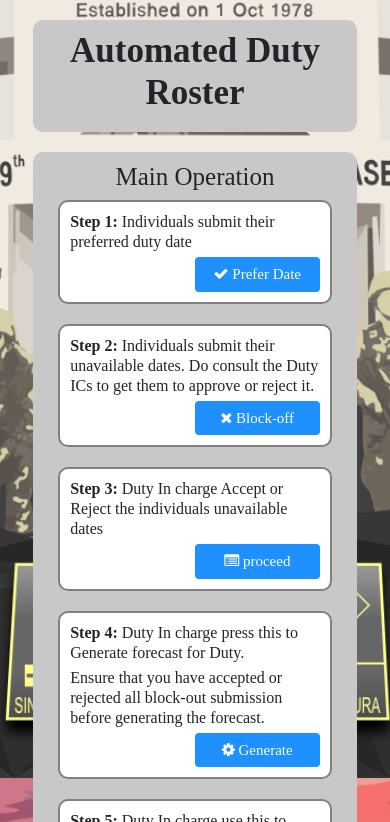
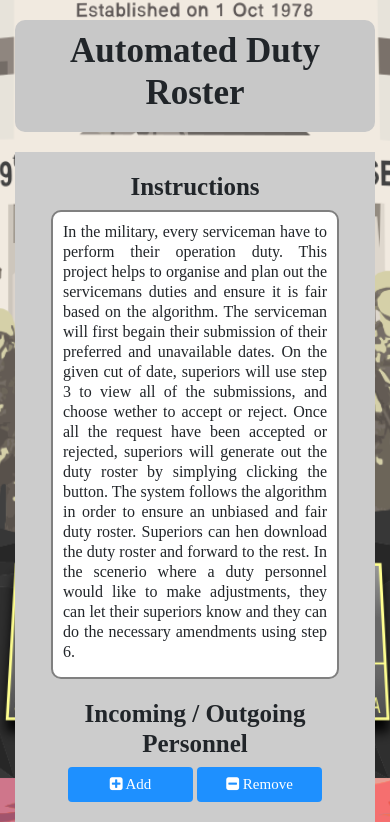
Before and after one commit to KeaganSuah/NS-Project-Automation, a Flask app: page /duty_home in a window 390 px wide. Shown: the part 66-888 px from the top of the page. Run offline with Flask 2, Linux system fonts and the light colour scheme; parts of the project's set-up code (start-up, migrations or seed data) failed here and were passed over; some libraries are stand-ins or nearby versions; grey boxes are pictures that could not be loaded.

Commit message:
Add files via upload

```diff
--- a/Portfolio website/duty_planner_functions.py
+++ b/Portfolio website/duty_planner_functions.py
@@ -186,7 +186,7 @@ def duty_plan_generator(cool_days, cool_days_s, database, sheet_forecast, sheet_
     excuse_duty.clear()
     clearing_dictionary.clear()
     extract_database(database)
-    database.purge()
+    database.truncate()
     duty_points_excel(database, sheet_points)
     block_out_month(block_out_list)
     duty_rouster_generator(10)
--- a/Portfolio website/parade_state_function.py
+++ b/Portfolio website/parade_state_function.py
@@ -19,7 +19,7 @@ display_attendance_sort = dict()
 display_unresponsive_sort = dict()
 display_unresponsive = dict()
 # stores personnel rank for all branches per status
-status_branch = {'Present': {'s1': [], 's2': [], 's3': [], 's4': [], 's5': []}, 'Late': {'s1': [], 's2': [], 's3': [], 's4': [], 's5': []}, 'HLS': {'s1': [], 's2': [], 's3': [], 's4': [], 's5': []}, 'DUTY': {'s1': [], 's2': [], 's3': [], 's4': [], 's5': []}, 'Work From Home': {'s1': [], 's2': [], 's3': [], 's4': [], 's5': []}, 'Outside Stationed': {'s1': [], 's2': [], 's3': [], 's4': [], 's5': []}, 'Attached Out': {'s1': [], 's2': [], 's3': [], 's4': [], 's5': []}, 'On Course': {'s1': [], 's2': [], 's3': [], 's4': [], 's5': []}, 'Day Off': {'s1': [], 's2': [], 's3': [], 's4': [], 's5': []}, 'Local Leave': {'s1': [], 's2': [], 's3': [], 's4': [], 's5': []}, 'Overseas Leave': {'s1': [], 's2': [], 's3': [], 's4': [], 's5': []}, 'Medical Leave': {'s1': [], 's2': [], 's3': [], 's4': [], 's5': []}, 'Medical / Dental appointment': {'s1': [], 's2': [], 's3': [], 's4': [], 's5': []}, 'Report Sick Inside': {'s1': [], 's2': [], 's3': [], 's4': [], 's5': []}, 'Report Sick Outside': {'s1': [], 's2': [], 's3': [], 's4': [], 's5': []}, 'Hospitalised / Sickbay': {'s1': [], 's2': [], 's3': [], 's4': [], 's5': []}, 'AWOL': {'s1': [], 's2': [], 's3': [], 's4': [], 's5': []}, 'OTHERS': {'s1': [], 's2': [], 's3': [], 's4': [], 's5': []}}
+status_branch = {'Present': {'s1': [], 's2': [], 's3': [], 's4': [], 's5': []}, 'Work From Home': {'s1': [], 's2': [], 's3': [], 's4': [], 's5': []}, 'Outside Stationed': {'s1': [], 's2': [], 's3': [], 's4': [], 's5': []}, 'Attached Out': {'s1': [], 's2': [], 's3': [], 's4': [], 's5': []}, 'On Course': {'s1': [], 's2': [], 's3': [], 's4': [], 's5': []}, 'Day Off': {'s1': [], 's2': [], 's3': [], 's4': [], 's5': []}, 'Local Leave': {'s1': [], 's2': [], 's3': [], 's4': [], 's5': []}, 'Overseas Leave': {'s1': [], 's2': [], 's3': [], 's4': [], 's5': []}, 'Medical Leave': {'s1': [], 's2': [], 's3': [], 's4': [], 's5': []}, 'Medical / Dental appointment': {'s1': [], 's2': [], 's3': [], 's4': [], 's5': []}, 'Report Sick Inside': {'s1': [], 's2': [], 's3': [], 's4': [], 's5': []}, 'Report Sick Outside': {'s1': [], 's2': [], 's3': [], 's4': [], 's5': []}, 'Hospitalised / Sickbay': {'s1': [], 's2': [], 's3': [], 's4': [], 's5': []}, 'AWOL': {'s1': [], 's2': [], 's3': [], 's4': [], 's5': []}, 'OTHERS': {'s1': [], 's2': [], 's3': [], 's4': [], 's5': []}}
 
 
 # list of different branches for generating Summary for Excel
@@ -54,7 +54,7 @@ branches_string = ['s1', 's2', 's3', 's4', 's5']
 dropdown_branch = {'s1': 's1 branch', 's2': 's2 branch', 's3': 's3 branch', 's4': 's4 branch', 's5': 's5 branch'}
 
 # types of status and ranking
-status = ["Present", "Late", "HLS", "DUTY", "Work From Home", "Outside Stationed", "Attached Out",
+status = ["Present", "Work From Home", "Outside Stationed", "Attached Out",
           "On Course", "Day Off", "Local Leave",
           "Overseas Leave", "Medical Leave", "Medical / Dental appointment",
           "Report Sick Inside", "Report Sick Outside",
--- a/Portfolio website/website/template/attendance.html
+++ b/Portfolio website/website/template/attendance.html
@@ -112,16 +112,20 @@ body {
     <Select id="am_{{ branch_string }}" name="am_{{ branch_string }}" class="form-control">
      <option>* Required *</option>
         {%for state in status%}
+        {%if state != 'Present'%}
    <option value='{{ state }}'>{{ state }}</option>
+        {%endif%}
         {%endfor%}
 </Select>
     <br>
 <!--input for PM Status-->
     <label for="pm_{{ branch_string }}">Select your PM Status </label>
     <Select id="pm_{{ branch_string }}" name="pm_{{ branch_string }}" class="form-control">
-     <option>Choose your option, if necessary</option>
+     <option>* Required *</option>
         {%for state in status%}
+        {%if state != 'Present'%}
    <option value='{{ state }}'>{{ state }}</option>
+        {%endif%}
         {%endfor%}
 </Select>
 </div>
--- a/Portfolio website/website/template/duty_main.html
+++ b/Portfolio website/website/template/duty_main.html
@@ -35,7 +35,7 @@ body {
    text-align: right;
 }
 .boxedbackground {
-  width: 90%;
+  width: 100%;
   border-radius: 10px;
   background-color: rgb(200,200,200);
   background-repeat: no-repeat;
@@ -47,8 +47,29 @@ body {
 }
 p {
     margin-bottom: 5px;
-    text-align: left;
+    text-align: justify;
       }
+aside {
+  float: left;
+  width: 30%;
+  height: 750px;
+  background: #ccc;
+  padding: 20px;
+}
+
+article {
+  float: right;
+  padding: 20px;
+  width: 70%;
+  background-image: url("https://www.solidbackgrounds.com/images/2560x1440/2560x1440-light-gray-solid-color-background.jpg");
+  height: 750px;
+}
+@media (max-width: 600px) {
+  aside, article {
+    width: 100%;
+    height: auto;
+  }
+}
 </style>
 <form method="post">
 <br>
@@ -56,51 +77,47 @@ p {
 <h1 align="center" style=font-size:35px><b>Automated Duty Roster</b></h1>
 </div>
 <br>
-<div class="boxedbackground">
+<aside>
+<h3 align="center" style=font-size:25px><b>Instructions</b></h3>
+<div class="boxed">
+    <p>In the military, every serviceman have to perform their operation duty. This project helps to organise and plan out the servicemans duties and ensure it is fair based on the algorithm. The serviceman will first begain their submission of their preferred and unavailable dates. On the given cut of date, superiors will use step 3 to view all of the submissions, and choose wether to accept or reject. Once all the request have been accepted or rejected, superiors will generate out the duty roster by simplying clicking the button. The system follows the algorithm in order to ensure an unbiased and fair duty roster. Superiors can hen download the duty roster and forward to the rest. In the scenerio where a duty personnel would like to make adjustments, they can let their superiors know and they can do the necessary amendments using step 6.</p>
+</div>
+<br>
+<h3 align="center" style=font-size:25px><b>Incoming / Outgoing Personnel</b></h3>
+<div align="center">
+<button class="btn" name="duty_main" value="add"><i class="fa fa-plus-square"></i> Add</button>
+<button class="btn" name="duty_main" value="remove"><i class="fa fa-minus-square"></i> Remove</button>
+</div>
+</aside>
+<article>
 <h2 align="center" style=font-size:25px>Main Operation</h2>
 <div class="boxed">
-<p><b>Step 1: </b>Individuals submit their preferred duty date</p>
+<p><b>Step 1: </b>Duty Personnel submit their preferred duty date</p>
 <button class="btn" name="duty_main" value="available"><i class="fa fa-check"></i> Prefer Date</button>
 </div>
 <br>
 <div class="boxed">
-<p><b>Step 2: </b>Individuals submit their unavailable dates. Do consult the Duty ICs to get them to approve or reject it.</p>
+<p><b>Step 2: </b>Duty Personnel submit their unavailable dates</p>
 <button class="btn" name="duty_main" value="unavailable"><i class="fa fa-times"></i> Block-off</button>
 </div>
 <br>
 <div class="boxed">
-<p><b>Step 3: </b>Duty In charge Accept or Reject the individuals unavailable dates</p>
+<p><b>Step 3: </b>Superiors Accept or Reject the individuals unavailable dates</p>
 <button class="btn" name="duty_main" value="submission"><i class="fa fa-list-alt"></i> proceed</button>
 </div><br>
 <div class="boxed">
-<p><b>Step 4: </b>Duty In charge press this to Generate forecast for Duty.</p><p> Ensure that you have accepted or rejected all block-out submission before generating the forecast. </p>
+<p><b>Step 4: </b>Superiors press this to Generate the Duty Roster.</p><p> Superiors have to accepted or rejected all submission before generating the roster. </p>
 <button class="btn" name="duty_main" value="generate" onclick="clicked(event)"><i class="fa fa-cog"></i> Generate</button>
 </div><br>
 <div class="boxed">
-<p><b>Step 5: </b>Duty In charge use this to make Amendments to Forecast Duty Roster.</p>
-<button class="btn" name="duty_main" value="amendment_forecast"><i class="fa fa-exchange"></i> Update</button>
+<p><b>Step 5: </b>Once generated, superiors download the duty roster and forward it to the duty personnel</p>
+<button class="btn" name="duty_main" value="download"><i class="fa fa-download"></i> Download</button>
 </div><br>
 <div class="boxed">
-<p><b>Step 6: </b>Download the duty forecast Excel List</p>
-<button class="btn" name="duty_main" value="download"><i class="fa fa-download"></i> Download</button>
+<p><b>Step 6: </b>Any amendments made between duty personnel, for example exchange of duties, can be done by superiors</p>
+<button class="btn" name="duty_main" value="amendment_forecast"><i class="fa fa-exchange"></i> Update</button>
 </div>
-</div>
-<br>
-<div class="boxedbackground">
-<h3 align="center" style=font-size:25px>Insert/Remove Duty Personnel</h3>
-<div class="boxed">
-<p>Add new personnel into Duty Orderly Clerk or Duty Orderly Officer</p>
-<button class="btn" name="duty_main" value="add"><i class="fa fa-plus-square"></i> Add</button>
-</div><br>
-<div class="boxed">
-<p>Remove personnel into Duty Orderly Clerk or Duty Orderly Officer</p>
-<button class="btn" name="duty_main" value="remove"><i class="fa fa-minus-square"></i> Remove</button>
-</div><br>
-<div class="boxed">
-<p>Amend personnel into Duty Orderly Clerk or Duty Orderly Officer</p>
-<button class="btn" name="duty_main" value="amend"><i class="fa fa-pencil-square-o"></i> Amend</button>
-</div><br>
-</div>
+</article>
 <br>
 <br>
 </form>
--- a/Portfolio website/website/views.py
+++ b/Portfolio website/website/views.py
@@ -5,7 +5,7 @@ from parade_state_function import submit, insert, delete_by_name, search, displa
     recorded_absences, new_time_submission, remove_submission, \
     ranking, branches_string, dropdown_branch, generate_branch_not_submitted, branches_uncompleted
 from excel_formating import save_file, transfer_attendance_excel, transfer_summary_excel, insert_new_personnel, \
-    type_xl_ps, type_xl_summary, amended_particulars_excel,\
+    type_xl_ps, type_xl_summary,\
     clear_excel_range, tracking_delete
 from duty_planner_functions import DO_db, DO_FORECAST, duty_insert,\
     excel_to_dictionary, generate_names_list, requested_blockout_do, accepted_blockout, \
@@ -69,32 +69,6 @@ def removing_data():
                 else:
                     flash("Personnel does not exist in the database.", category='error')
     return render_template("remove_database.html", user=current_user, branches_string=branches_string,
-                           zip=zip, branches_list=branches_list,
-                           dropdown_branch=dropdown_branch)
-
-
-@views.route('/database/amend', methods=["GET", "POST"])
-def amending_data():
-    # current login user only can amend personnel to the branch that is authorized for them
-    name_in_branch_generator('name')
-    if request.method == 'POST':
-        # input for the branch selected
-        chosen_branch = str(request.form['amending_branch'])
-        for branch_string, branch_sheet in zip(branches_string, type_xl_ps):
-            if chosen_branch == branch_string:
-                # input for old name, new rank and new name
-                rank = str(request.form['rank']).lower()
-                name = str(request.form['name' + branch_string]).lower()
-                amended_name = str(request.form['name']).lower()
-                # if rank and old name is not filled, output an error
-                if rank == 'choose your option' or name == 'choose your option':
-                    flash("Please fill in all the necessary details.", category='error')
-                else:
-                    amended_particulars_excel(branch_sheet, name, rank, amended_name)
-                    save_file()
-                    flash("Personnel particulars has been updated.", category='success')
-                    return redirect(url_for('views.amending_data'))
-    return render_template("amend_database.html", user=current_user, ranking=ranking, branches_string=branches_string,
                            zip=zip, branches_list=branches_list,
                            dropdown_branch=dropdown_branch)
 
@@ -166,7 +140,7 @@ def attendance():
                     name = str(request.form['name' + branch_string])
                     am = str(request.form['am_' + branch_string])
                     pm = str(request.form['pm_' + branch_string])
-                    if name == '* Required *' or am == '* Required *':
+                    if name == '* Required *' or am == '* Required *' or pm == '* Required *':
                         flash("Please fill in the required fields", category='error')
                     else:
                         if date != '' and int(date.replace('-', '')) < int(current_date):
@@ -174,7 +148,8 @@ def attendance():
                         else:
                             # submit the inputs into the dictionary, recorded absences or recorded absences for long period
                             multiple_branch_reasons(date, name, am, pm)
-                            return render_template('thank_you.html', user=current_user)
+                            flash('Thank you '+str(name).upper()+' for submitting your status.', category='success')
+                            return redirect(url_for('views.index'))
     return render_template('attendance.html', user=current_user, status=status, branches_list=branches_list,
                            branches_string=branches_string, dropdown_branch=dropdown_branch, zip=zip, displaying_date=displaying_date)
 
@@ -296,7 +271,7 @@ def duty_submission():
                 else:
                     requested_blockout_do[blockout_do][str(blockout_reason)] = unavailable_dates
             flash("Your submission was successful, Please consult the Duty Manager to accept your request.", category='success')
-            return redirect(url_for('views.duty_viewing'))
+            return redirect(url_for('views.duty_home'))
     return render_template("duty_submission.html", user=current_user, name_list_do=name_list_do, unavailable_list=unavailable_list)
 
 
@@ -312,7 +287,7 @@ def duty_submission_available():
         else:
             submitted_available(DO_db, blockout_do, available_dates)
             flash("Your submission was successful, Please consult the Duty Manager to accept your request.", category='success')
-            return redirect(url_for('views.duty_viewing'))
+            return redirect(url_for('views.duty_home'))
     return render_template("duty_submission_available.html", user=current_user, name_list_do=name_list_do)
 
 
@@ -413,7 +388,8 @@ def duty_blockout_do():
                 dictionary.pop(name)
             elif accept_reject == 'Reject':
                 dictionary.pop(name)
-        return redirect(url_for('views.duty_blockout_do'))
+        flash("Acceptance / Rejection have been processed", category='success')
+        return redirect(url_for('views.duty_home'))
     return render_template("duty_blockout.html", user=current_user, dictionary=dictionary, len=len, label=label, accepted_blockout_display=accepted_blockout_display)
 
 
```
Also changed, not shown: Portfolio website/excel_formating.py (+10 -9 lines), Portfolio website/website/template/home.html (+40 -23 lines), Portfolio website/website/template/portfolio.html (+28 -7 lines), Portfolio website/website/static/attendance.jpg, Portfolio website/website/static/face.JPG (added), 1 other file.
